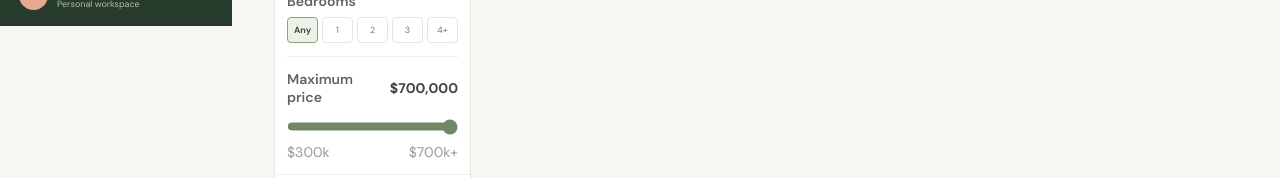
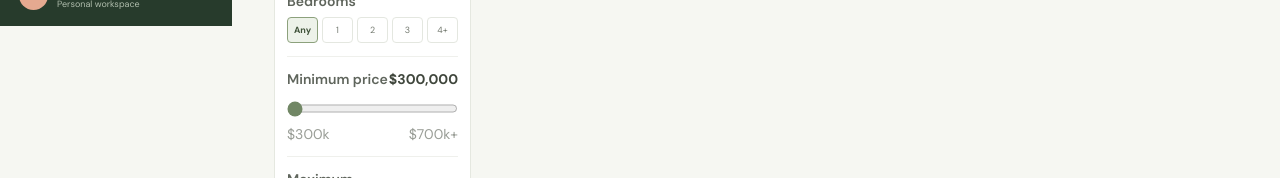
Before and after one commit to darthbob88/Technical-Coding-Assessment-Package---Fullstack-DotNet, a React (Vite) app in the folder ClientApp/: page / in a window 1280 px wide. Shown: the part 774-952 px from the top of the page. Built offline with nearby package versions, Linux system fonts and the light colour scheme; no server answers.

Commit message:
Adding min-price support.

```diff
--- a/ClientApp/src/App.jsx
+++ b/ClientApp/src/App.jsx
@@ -36,6 +36,7 @@ function App() {
   const [status, setStatus] = useState("all");
   const [bedrooms, setBedrooms] = useState("any");
   const [maxPrice, setMaxPrice] = useState(700000);
+  const [minPrice, setMinPrice] = useState(300_000);
   const [saved, setSaved] = useState([]);
   const [savedOnly, setSavedOnly] = useState(false);
   const [sort, setSort] = useState("newest");
@@ -64,10 +65,17 @@ function App() {
     };
   }, []);
 
+  // Cheap solution, to reuse the error-handling, but it works.
+  useEffect(() => {
+    if (minPrice > maxPrice) setError("Minimum price cannot be greater than maximum price");
+    else setError("");
+  }, [minPrice, maxPrice]);
+
   const cities = [...new Set(listings.map((listing) => listing.city))].sort();
   const activeCount = listings.filter(
     (listing) => listing.status === "active",
   ).length;
+
   const results = listings
     .filter((listing) => {
       const text =
@@ -98,6 +106,7 @@ function App() {
     setStatus("all");
     setBedrooms("any");
     setMaxPrice(700000);
+    setMinPrice(300000);
     setSavedOnly(false);
   }
 
@@ -320,6 +329,27 @@ function App() {
               </div>
               <div className="divider" />
               <div className="price-head">
+                <span className="filter-label">Minimum price</span>
+                <strong>{money(minPrice)}</strong>
+              </div>
+              <input
+                className="range"
+                aria-label="Minimum price"
+                type="range"
+                min="300000"
+                max="700000"
+                step="25000"
+                value={minPrice}
+                onChange={(event) => setMinPrice(Number(event.target.value))}
+              />
+              <div className="range-labels">
+                <span>$300k</span>
+                <span>$700k+</span>
+              </div>
+              <div className="divider" />
+              <div className="price-head">
+                {/* TODO: Thanks to not using a mono font, the width can jump upsettingly between values,
+                causing it to wrap to two lines. Test it by going from 375 to 400 */}
                 <span className="filter-label">Maximum price</span>
                 <strong>{money(maxPrice)}</strong>
               </div>
```
